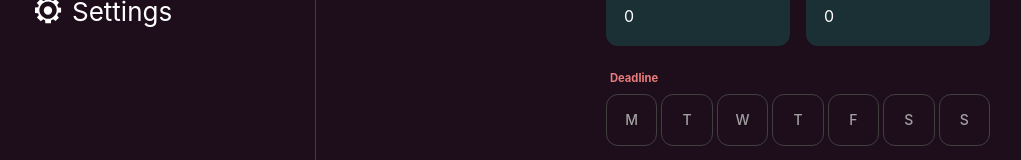
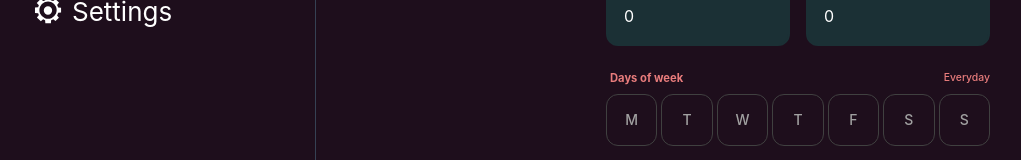
Before and after one commit to quanttum1/neome, a React (Vite) app in the folder frontend/: page /habits/new in a window 1280 px wide. Shown: the part 355-515 px from the top of the page, without its empty margins (0-1021 px from the left). Built offline with nearby package versions, Linux system fonts and the light colour scheme.

Commit message:
add `everyday` and `clear` buttons to `days of week` input in `Habits` meow

```diff
--- a/frontend/src/Habits/NewHabit.tsx
+++ b/frontend/src/Habits/NewHabit.tsx
@@ -77,7 +77,20 @@ function NewHabit() {
           </div>
 
           <div className="flex flex-col">
-            <label className="text-[0.7rem] font-bold text-neome-pink mb-2 ml-1">Deadline</label>
+            <div className="flex items-center justify-between mb-2">
+              <label className="text-[0.7rem] font-bold text-neome-pink ml-1">
+                Days of week
+              </label>
+
+              <button
+                type="button"
+                onClick={() => setDaysOfWeek(daysOfWeek ? 0 : 0b1111111)}
+                className="text-[0.65rem] font-medium text-neome-pink cursor-pointer"
+              >
+                {daysOfWeek ? "Clear" : "Everyday"}
+              </button>
+            </div>
+
             <div className="grid grid-cols-7 gap-1 w-full">
               {(["M","T","W","T","F","S","S"] as const).map((label, i) => {
                 const checked = isWeekMaskDay(daysOfWeek, i);
```
